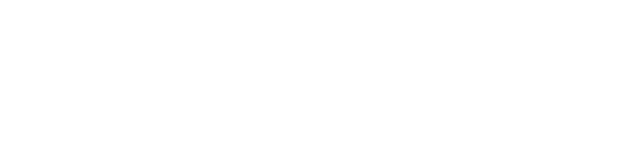
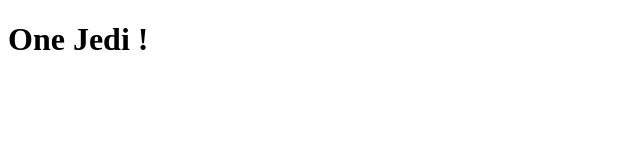
Before and after one commit to NicoP41/formation-git-mastering-discover-github, a plain HTML site: page jedi-night.html in a window 1280 px wide. Shown: the whole page, without its empty margins (0-640 px from the left). Drawn offline with Linux system fonts and the light colour scheme.

Commit message:
feat:h1comm

```diff
--- a/jedi-night.html
+++ b/jedi-night.html
@@ -6,6 +6,7 @@
     <title>One Jedi !</title>
 </head>
 <body>
-
+    <!-- Test -->
+     <h1>One Jedi !</h1>
 </body>
 </html>
```
